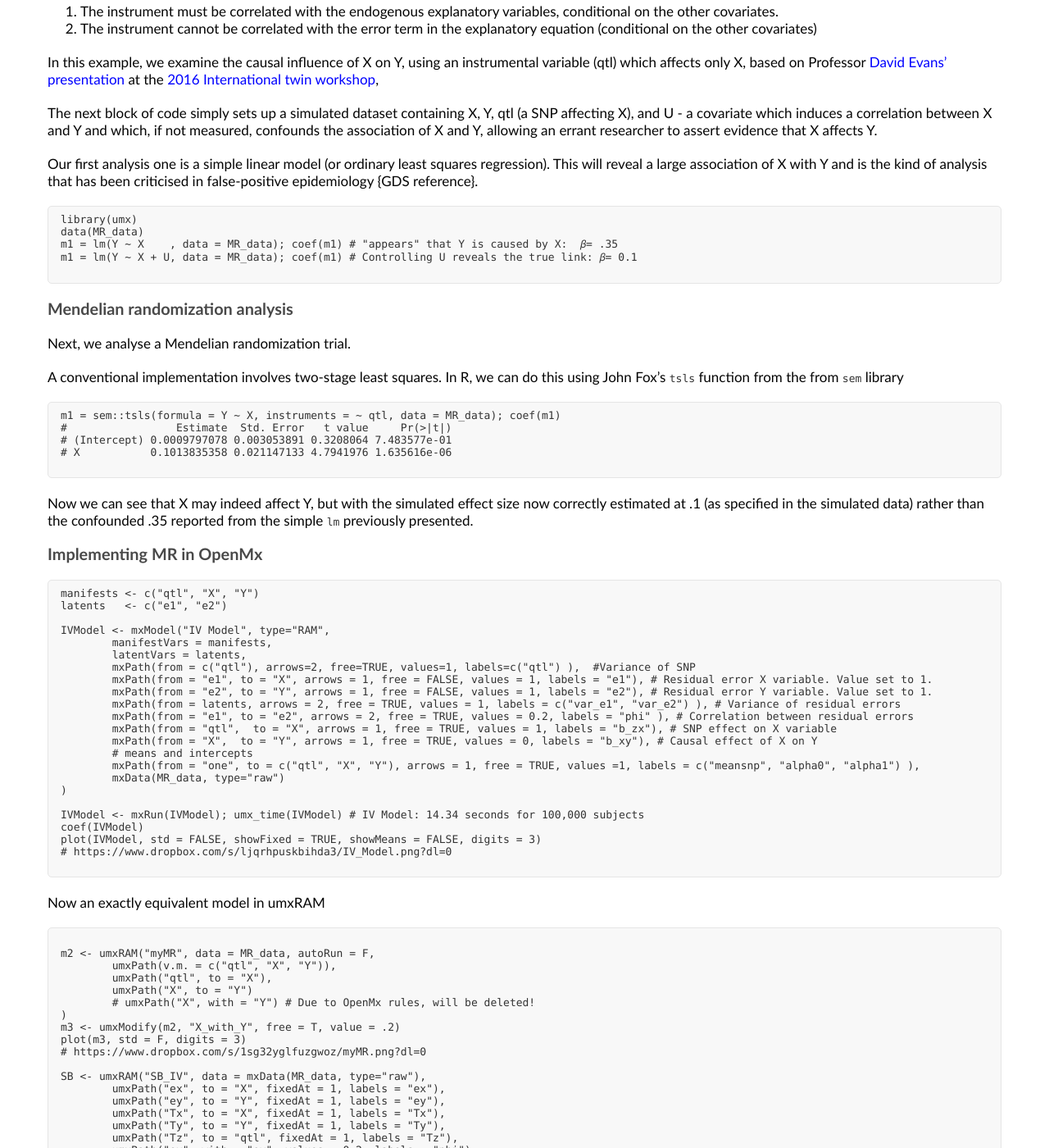
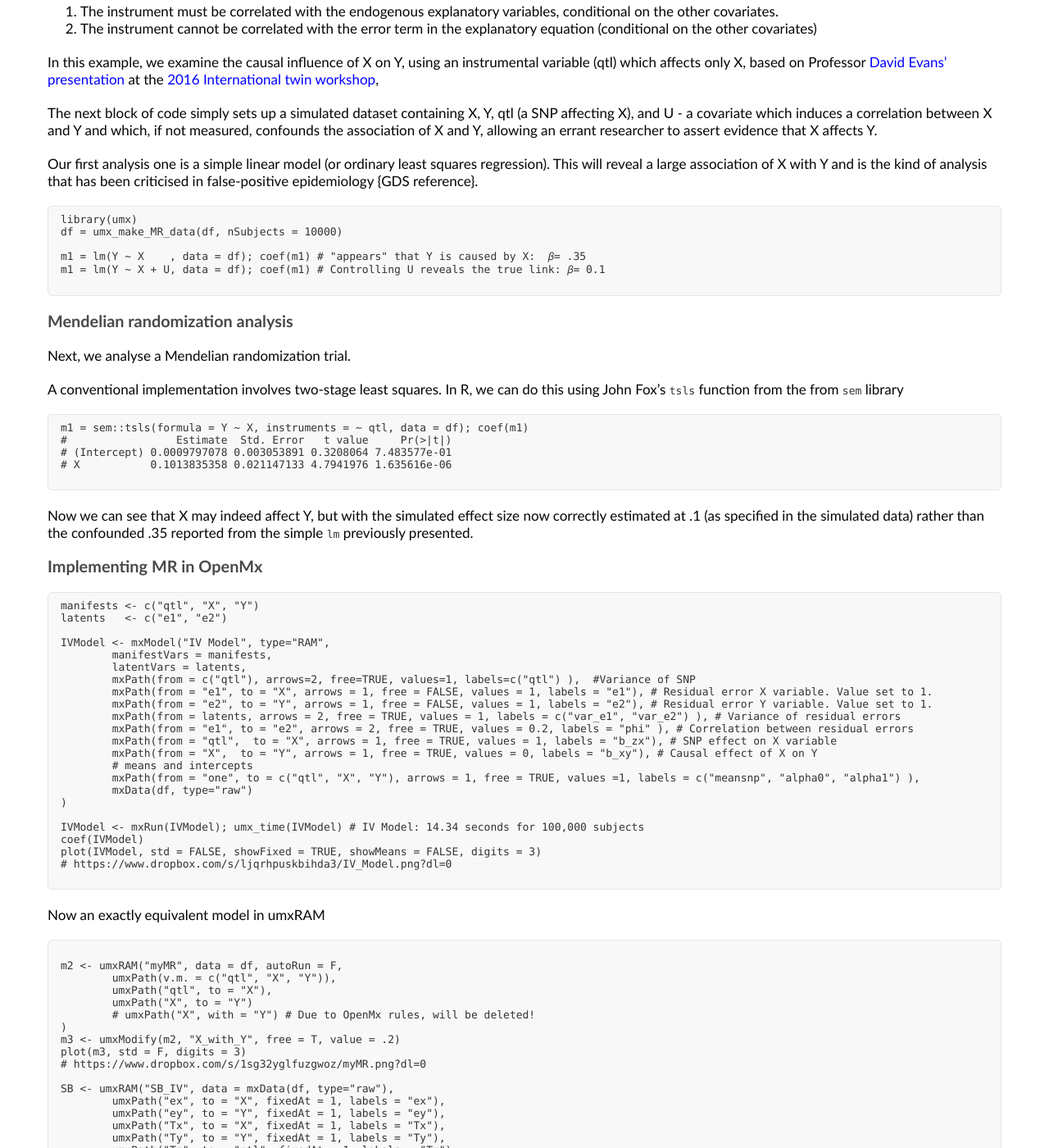
Before and after one commit to tbates/tbates.github.io, a Jekyll site: the page built from _posts/1970-09-13-models-IV.markdown, in a window 1280 px wide and 1400 px high, scrolled down 821 px. Shown: the whole window at 82% size. Built offline with Jekyll 4.4.1, drawn with Linux system fonts in a browser that asks for light colours; some of the changed text lies outside the part shown.

Commit message:
minor fixes

````diff
--- a/_posts/1970-09-13-models-IV.markdown
+++ b/_posts/1970-09-13-models-IV.markdown
@@ -42,9 +42,10 @@ Our first analysis one is a simple linear model (or ordinary least squares regre
 
 ```splus
 library(umx)
-data(MR_data)
-m1 = lm(Y ~ X    , data = MR_data); coef(m1) # "appears" that Y is caused by X:  𝛽= .35
-m1 = lm(Y ~ X + U, data = MR_data); coef(m1) # Controlling U reveals the true link: 𝛽= 0.1
+df = umx_make_MR_data(df, nSubjects = 10000)
+
+m1 = lm(Y ~ X    , data = df); coef(m1) # "appears" that Y is caused by X:  𝛽= .35
+m1 = lm(Y ~ X + U, data = df); coef(m1) # Controlling U reveals the true link: 𝛽= 0.1
 
 ```
 
@@ -55,7 +56,7 @@ Next, we analyse a Mendelian randomization trial.
 A conventional implementation involves two-stage least squares. In R, we can do this using John Fox's `tsls` function from the from `sem` library
 
 ```splus
-m1 = sem::tsls(formula = Y ~ X, instruments = ~ qtl, data = MR_data); coef(m1)
+m1 = sem::tsls(formula = Y ~ X, instruments = ~ qtl, data = df); coef(m1)
 #                 Estimate  Std. Error   t value     Pr(>|t|)
 # (Intercept) 0.0009797078 0.003053891 0.3208064 7.483577e-01
 # X           0.1013835358 0.021147133 4.7941976 1.635616e-06
@@ -82,7 +83,7 @@ IVModel <- mxModel("IV Model", type="RAM",
 	mxPath(from = "X",  to = "Y", arrows = 1, free = TRUE, values = 0, labels = "b_xy"), # Causal effect of X on Y
 	# means and intercepts
 	mxPath(from = "one", to = c("qtl", "X", "Y"), arrows = 1, free = TRUE, values =1, labels = c("meansnp", "alpha0", "alpha1") ),
-	mxData(MR_data, type="raw")
+	mxData(df, type="raw")
 )
 
 IVModel <- mxRun(IVModel); umx_time(IVModel) # IV Model: 14.34 seconds for 100,000 subjects
@@ -96,7 +97,7 @@ Now an exactly equivalent model in umxRAM
 
 ```splus
 
-m2 <- umxRAM("myMR", data = MR_data, autoRun = F,
+m2 <- umxRAM("myMR", data = df, autoRun = F,
 	umxPath(v.m. = c("qtl", "X", "Y")),
 	umxPath("qtl", to = "X"),
 	umxPath("X", to = "Y")
@@ -106,7 +107,7 @@ m3 <- umxModify(m2, "X_with_Y", free = T, value = .2)
 plot(m3, std = F, digits = 3)
 # https://www.dropbox.com/s/1sg32yglfuzgwoz/myMR.png?dl=0
 
-SB <- umxRAM("SB_IV", data = mxData(MR_data, type="raw"),
+SB <- umxRAM("SB_IV", data = mxData(df, type="raw"),
 	umxPath("ex", to = "X", fixedAt = 1, labels = "ex"),
 	umxPath("ey", to = "Y", fixedAt = 1, labels = "ey"),
 	umxPath("Tx", to = "X", fixedAt = 1, labels = "Tx"),
````
Also changed, not shown: _posts/1995-11-02-detailed-umxSummary.markdown (+30 -1 lines).
